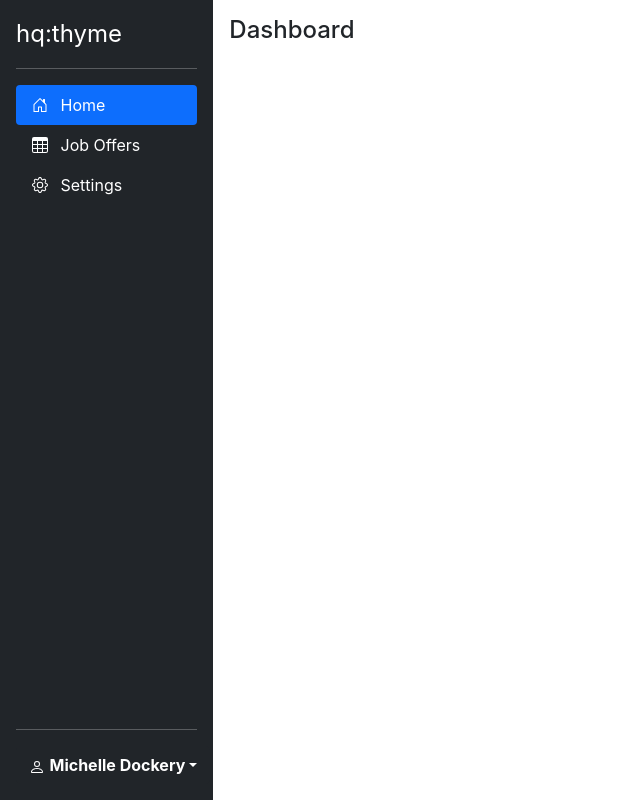
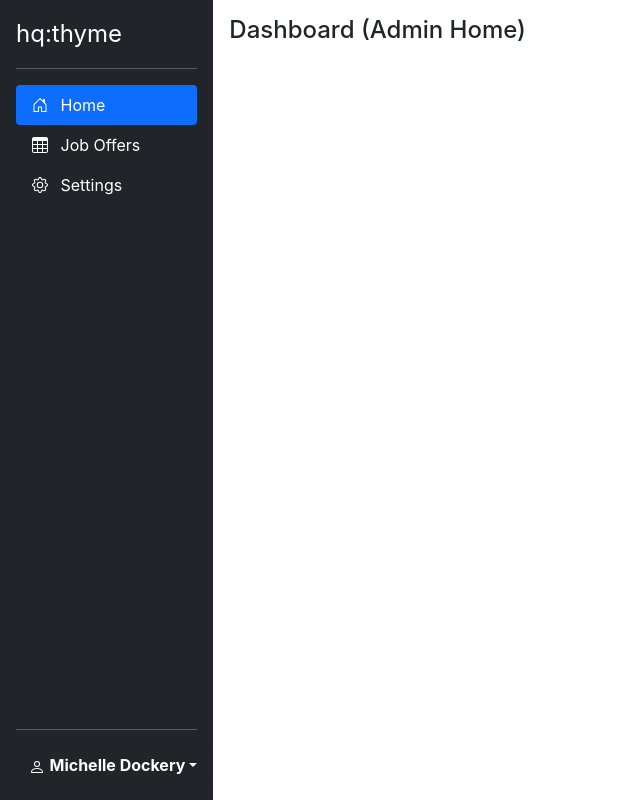
Before and after one commit to brandonshowers/hq-thyme, a React (Create React App) app: page /admin in a window 1280 px wide. Shown: the whole page, without its empty margins (0-640 px from the left). Built offline with nearby package versions, Linux system fonts and the light colour scheme.

Commit message:
Update view public page link

```diff
--- a/src/components/AppAdmin/AdminPages/AdminHome.js
+++ b/src/components/AppAdmin/AdminPages/AdminHome.js
@@ -2,7 +2,7 @@ import React from 'react'
 
 const AdminHome = () => {
   return (
-    <h2 className="fs-4">Dashboard</h2>
+    <h2 className="fs-4">Dashboard (Admin Home)</h2>
   )
 }
 
--- a/src/components/AppAdmin/AdminPages/JobOffersIndex.js
+++ b/src/components/AppAdmin/AdminPages/JobOffersIndex.js
@@ -99,7 +99,7 @@ const JobOffersIndex = () => {
               <Dropdown align="end">
                 <Dropdown.Toggle as="div" style={{cursor: "pointer"}}>Actions</Dropdown.Toggle>
                 <Dropdown.Menu>
-                  <Dropdown.Item as={Link} to={`/jobs/${offer.id}`}>Public Page</Dropdown.Item>
+                  <Dropdown.Item as={Link} target="_blank" to={`/jobs/${offer.id}`}>Public Page</Dropdown.Item>
                   <Dropdown.Item as={Link} to={`/admin/job-offers/${offer.id}/edit`}>Edit</Dropdown.Item>
                   <Dropdown.Item onClick={((e) => {
                     setCurrentJobOfferId(offer.id);
```
